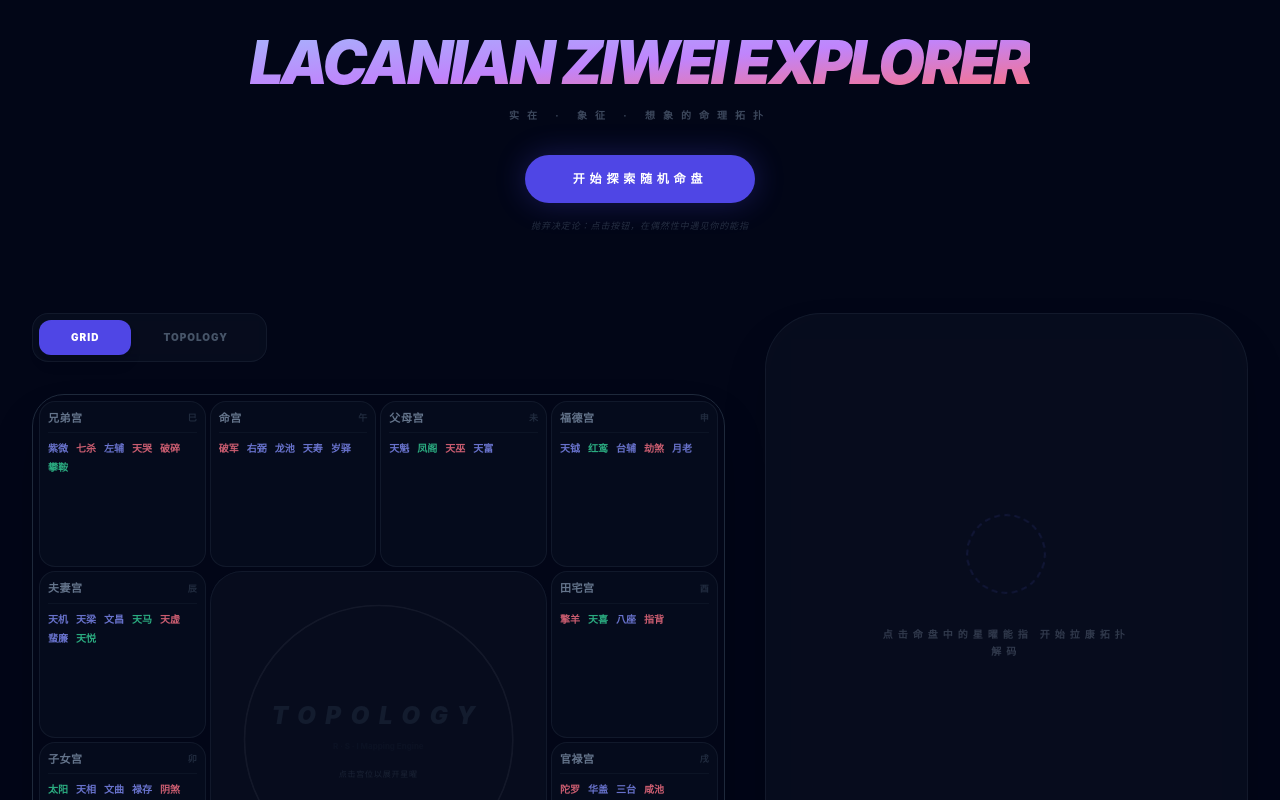
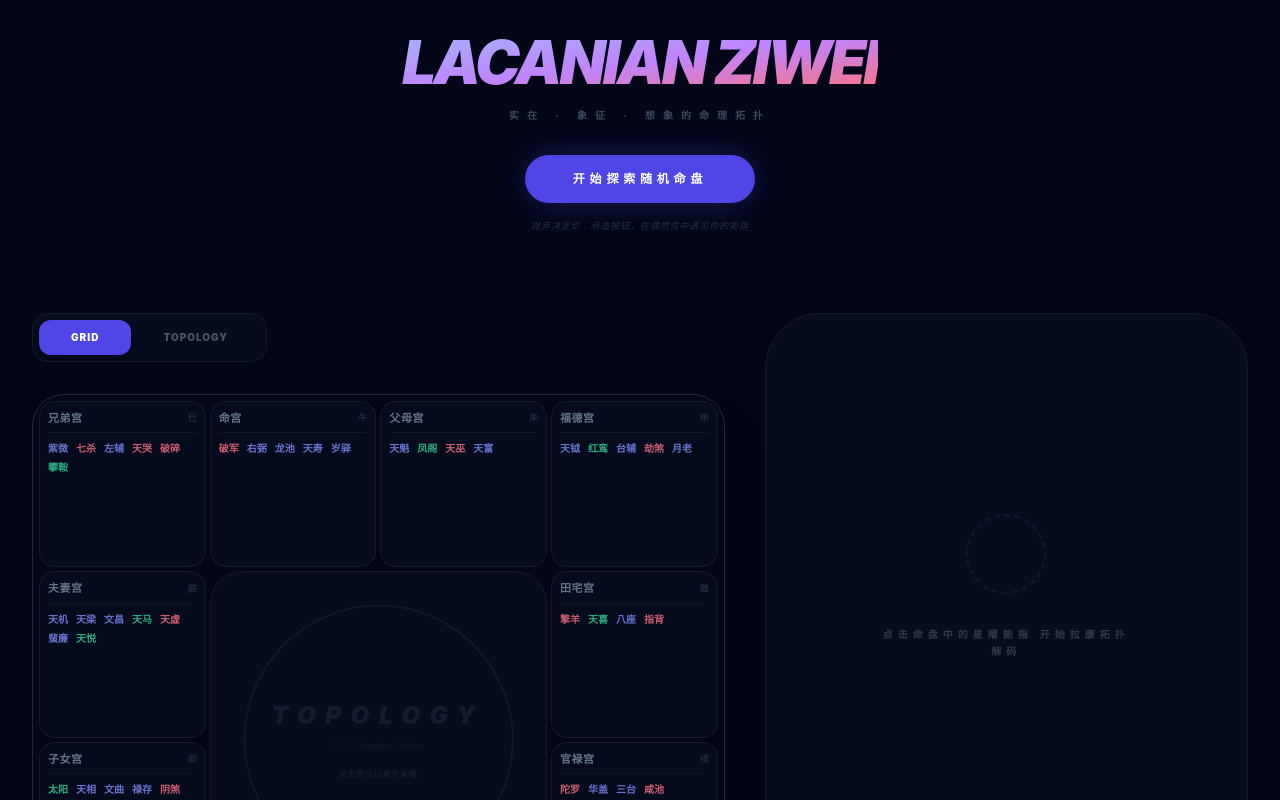
Before and after one commit to a5211083/lacanian-ZIwei, a React (Vite) app: page / in a window 1280 px wide. Shown: the top 800 px of the page. Built offline with nearby package versions, Linux system fonts and the light colour scheme.

Commit message:
refactor: Shorten application title
Shortens the application title from "Lacanian ZiWei Explorer" to "Lacanian ZiWei" for a more concise header display.

```diff
--- a/App.tsx
+++ b/App.tsx
@@ -94,7 +94,7 @@ const App: React.FC = () => {
       <header className="w-full max-w-7xl mb-12 flex flex-col items-center gap-8">
         <div className="text-center">
           <h1 className="text-5xl md:text-6xl font-black bg-gradient-to-br from-indigo-300 via-purple-400 to-rose-400 bg-clip-text text-transparent italic leading-tight uppercase tracking-tighter">
-            Lacanian ZiWei Explorer
+            Lacanian ZiWei
           </h1>
           <p className="text-slate-500 text-[10px] tracking-[0.8em] uppercase font-bold mt-4 opacity-60">
             {t('实在 · 象征 · 想象的命理拓扑', 'RSI Topological Mapping System')}
```
